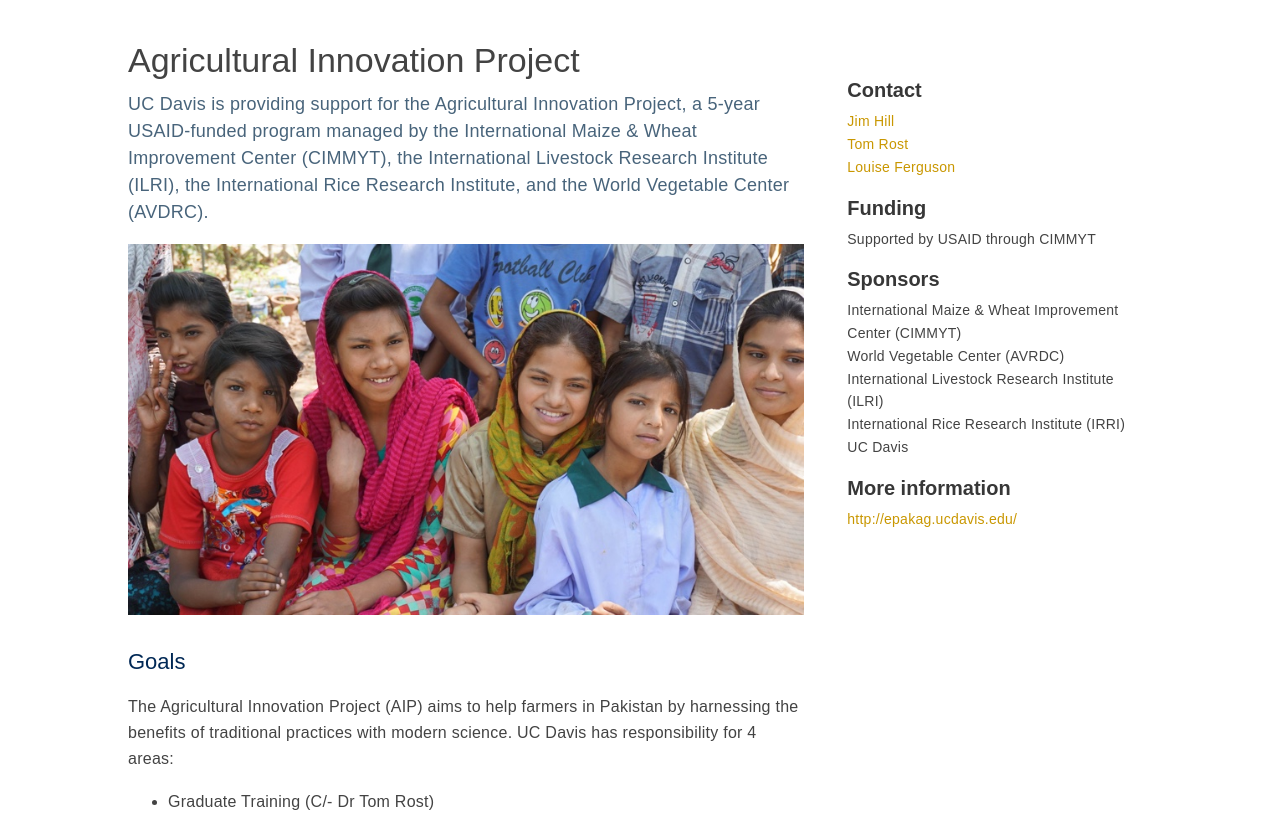
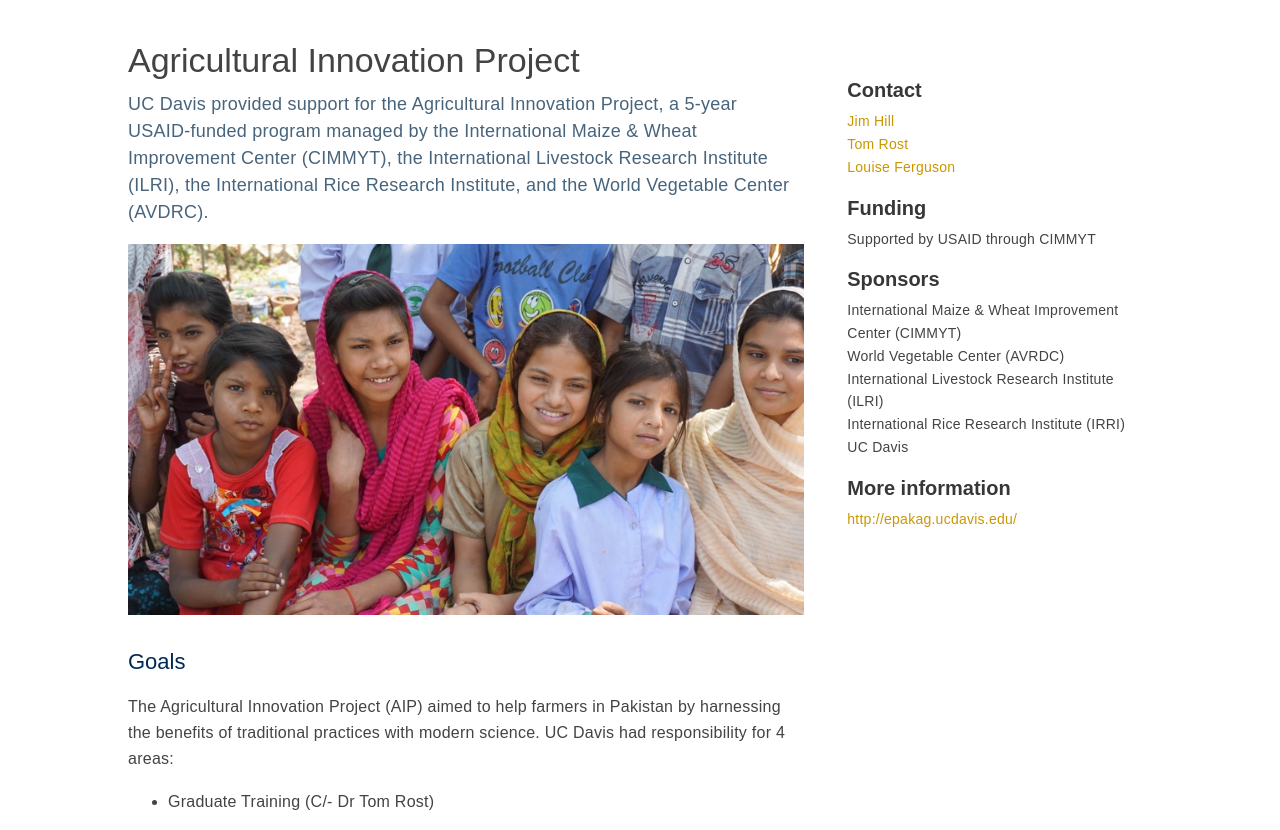
Before and after one commit to ucdavis/ip, a Jekyll site: the page built from _posts/projects/2015-12-02-AIP.markdown, in a window 1280 px wide. Shown: the part 386-1216 px from the top of the page. Built offline with Jekyll 4.4.1, drawn with Linux system fonts in a browser that asks for light colours; nearby versions of some CDN libraries.

Commit message:
change what we do and AIP

```diff
--- a/_posts/projects/2015-12-02-AIP.markdown
+++ b/_posts/projects/2015-12-02-AIP.markdown
@@ -1,7 +1,7 @@
 ---
 layout: project
 title: Agricultural Innovation Project
-description: UC Davis is providing support for the Agricultural Innovation Project, a 5-year USAID-funded program managed by the International Maize & Wheat Improvement Center (CIMMYT), the International Livestock Research Institute (ILRI), the International Rice Research Institute, and the World Vegetable Center (AVDRC).
+description: UC Davis provided support for the Agricultural Innovation Project, a 5-year USAID-funded program managed by the International Maize & Wheat Improvement Center (CIMMYT), the International Livestock Research Institute (ILRI), the International Rice Research Institute, and the World Vegetable Center (AVDRC).
 category: "project"
 contact: <a href="/team/james-e-hill">Jim Hill</a><br><a href="/team/tom-rost">Tom Rost</a><br><a href="/team/louise-ferguson">Louise Ferguson</a><br>
 funding: Supported by USAID through CIMMYT
@@ -19,7 +19,7 @@
 
 <h2>Goals</h2>
 
-<p>The Agricultural Innovation Project (AIP) aims to help farmers in Pakistan by harnessing the benefits of traditional practices with modern science. UC Davis has responsibility for 4 areas:</p>
+<p>The Agricultural Innovation Project (AIP) aimed to help farmers in Pakistan by harnessing the benefits of traditional practices with modern science. UC Davis had responsibility for 4 areas:</p>
 
 * Graduate Training (C/- Dr Tom Rost)
 
--- a/about/what-we-do.html
+++ b/about/what-we-do.html
@@ -14,7 +14,9 @@
         <ul>
             <li><a href="/training-and-extension/recent-courses">USDA Cochran Fellowship Program</a> trainings, which in 2017 included Seed Policy and Certification in Uganda and Kenya, Resilient Agriculture in Mexico (with the USDA Climate Hub) and Integrated Pest Management in Tunisia.</li>
             <li>CAES at UC Davis is collaborating with <a target="_blank" href="http://www.sufaic.com/en">Weifang Sino-US Food and Agriculture Innovation Center</a>, China on training and workshops to train agro-business managers and CEOs  directly involved with ag industry or production on food safety and good agricultural practices as well as seed technologies.  We also explore the opportunities of technology transfers to benefit the agricultural community at large.</li>
+            <li> The <a href="/projects/AIP">Agricultural Innovation Project</a> provided graduate training as well as vocational training to help Pakistani farmers incorporate modern science into their traditional farming practices.</li>
         </ul>
+
         <br>
 
     <h3>Developing Research </h3>
```
